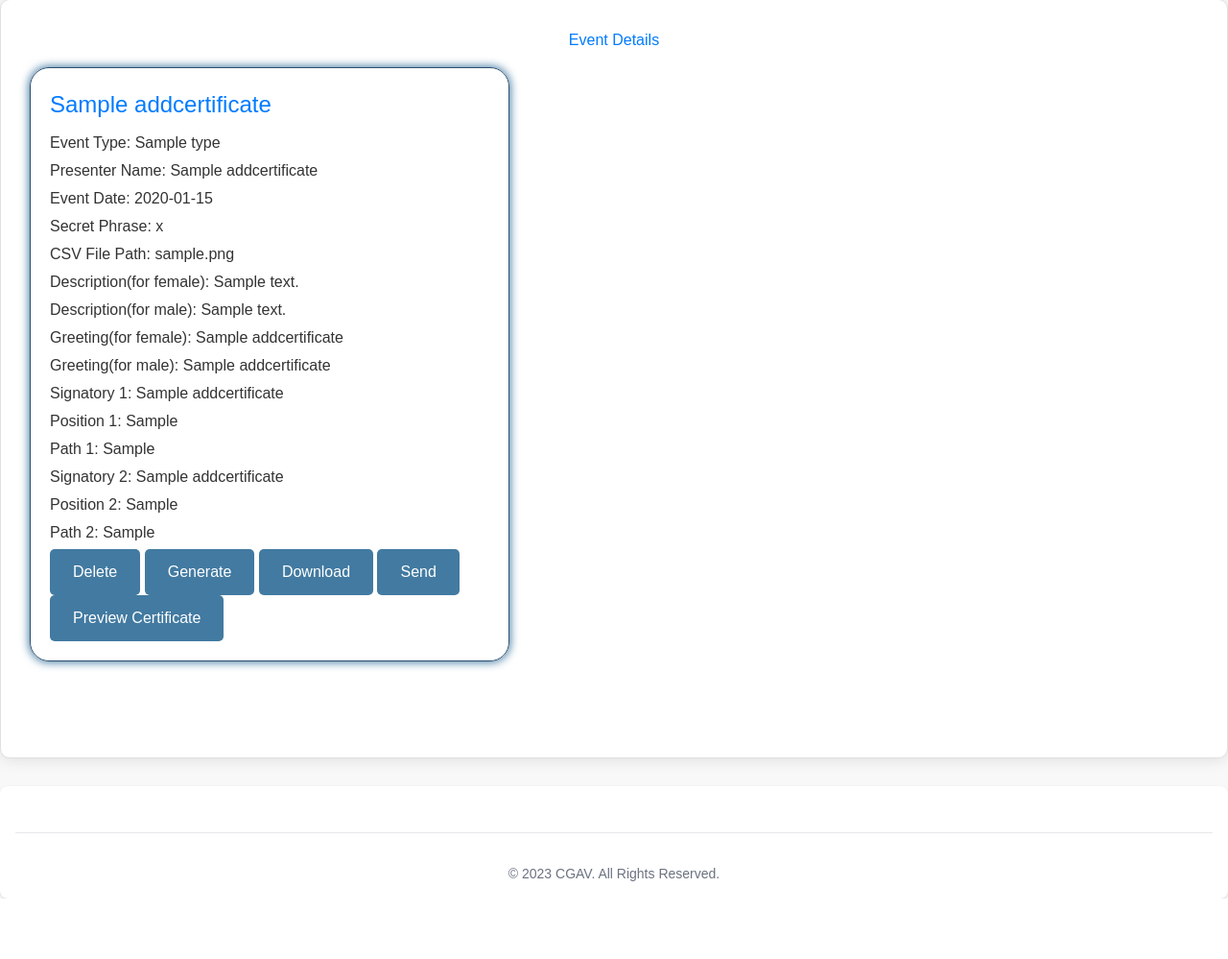
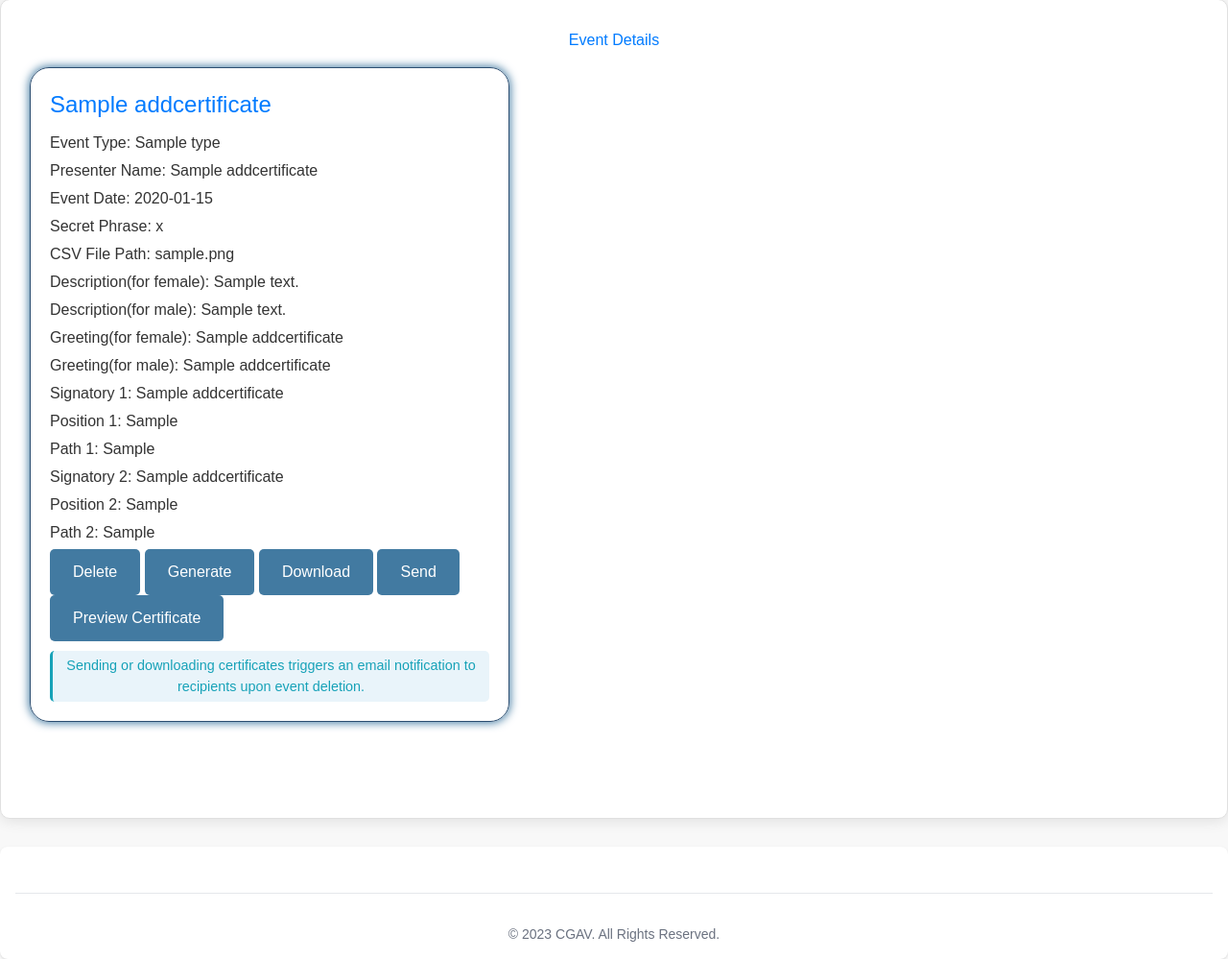
Before and after one commit to zalsaeed/cgav, a Flask app: page /certificate_details/1 in a window 1280 px wide. Shown: the part 89-1088 px from the top of the page at 96% size. Before the commit the page ends 1025 px from the top, so only its background shows below. Run offline with Flask 2, Linux system fonts and the light colour scheme; a user stored in the database is signed in; tables that the repository leaves empty hold one stand-in row (values such as "Sample post"); parts of the project's set-up code (start-up, migrations or seed data) failed here and were passed over; some libraries are stand-ins or nearby versions; some web fonts are replaced.

Commit message:
Improve UX for Send and Download Buttons #54
Added clear informational text under the send and download buttons to notify users about the email trigger upon event deletion.

```diff
--- a/src/flask_website/templates/certificate_details.html
+++ b/src/flask_website/templates/certificate_details.html
@@ -46,6 +46,12 @@
 
       <button  class="custom-button {% if not certificate.generated_ %}disabled {% endif %}"
       {% if not certificate.generated_ %}title="Generate event certificates first" {% endif %} onclick="showPreviewModal('{{ certificate.certificate_event_id }}')">Preview Certificate</button>
+
+
+      <!-- Notification Text -->
+      <p class="info-text">
+        Sending or downloading certificates triggers an email notification to recipients upon event deletion.
+      </p>
 
     </div>
   </div>
@@ -349,6 +355,17 @@
     margin: 0 5px; /* Spacing between buttons */
   }
 
+    /* Additional styles */
+  .info-text {
+    margin-top: 10px;
+    font-size: 0.9rem;
+    color: #17a2b8; /* Bootstrap's 'info' blue */
+    text-align: center;
+    background-color: #e9f4fa; /* Very light blue for soft alert background */
+    border-radius: 5px; /* Soften the edges */
+    padding: 5px; /* Some padding for visual comfort */
+    border-left: 3px solid #17a2b8; /* A left border for emphasis */
+  }
 
 </style>
 
```
